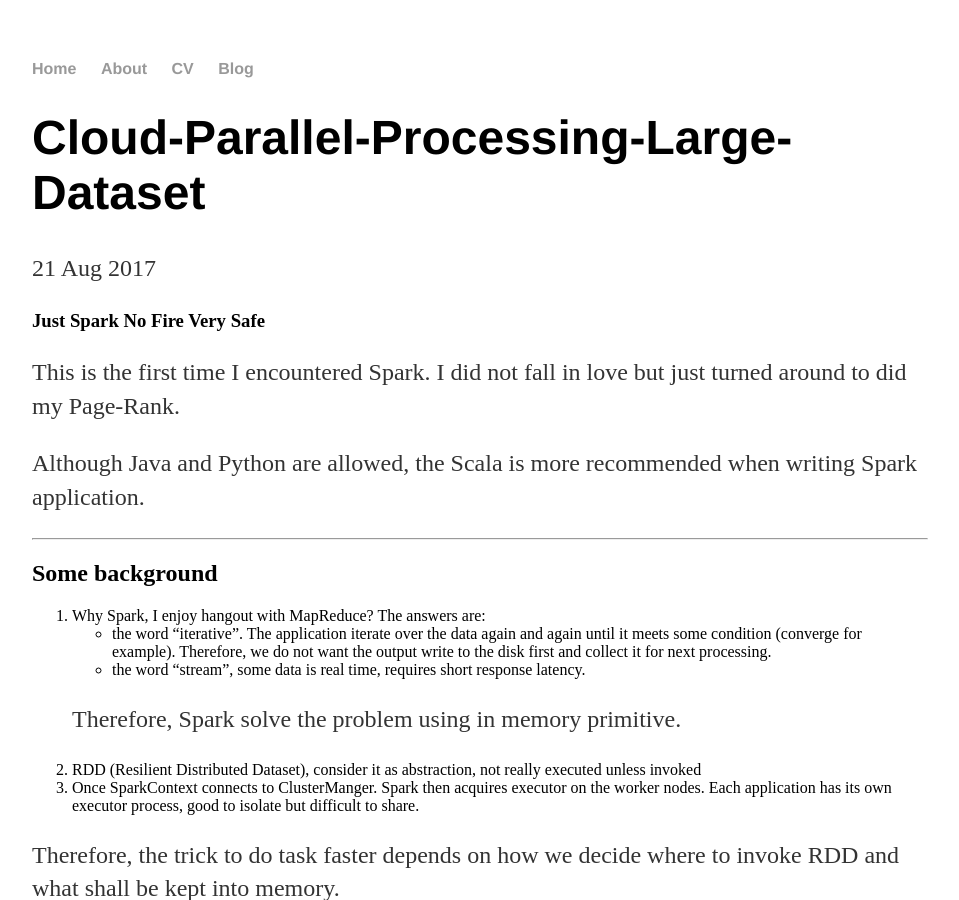
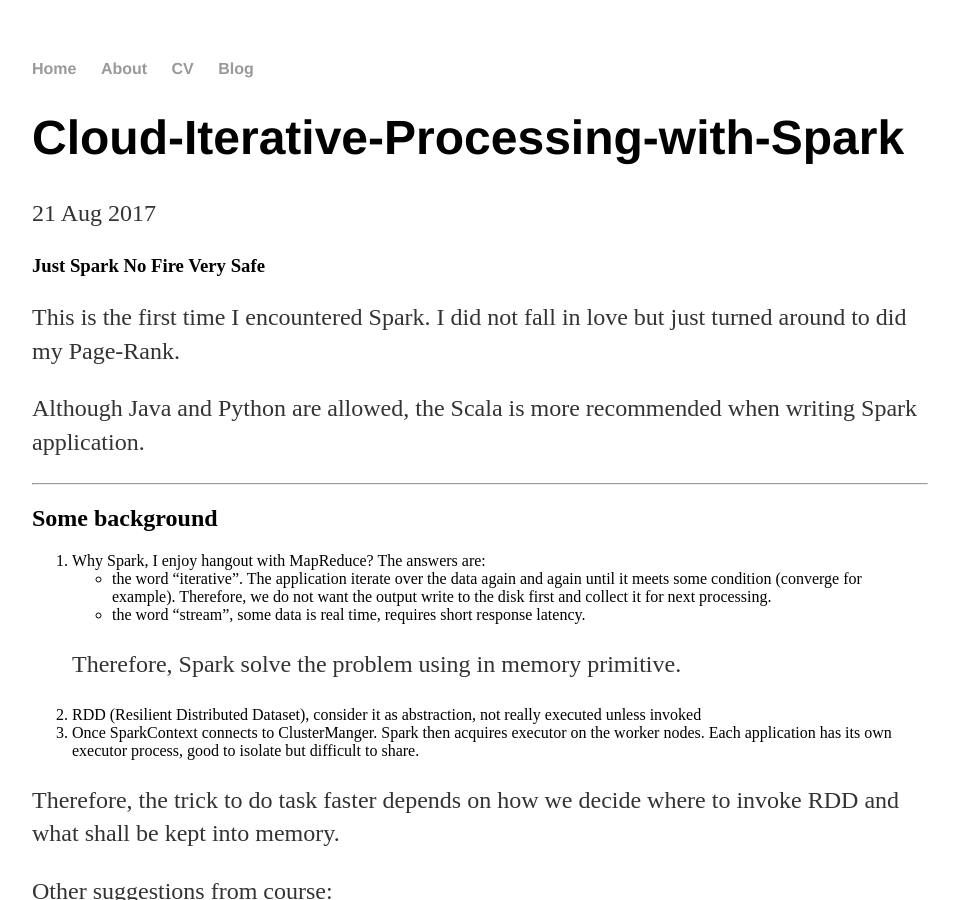
Before and after one commit to GoGoGoDoge/gogogodoge.github.io, a Jekyll site: the page built from _posts/2017-08-21-Cloud-Iterative-Processing-with-Spark.md, in a window 1280 px wide and 900 px high. Shown: the whole window, without its empty margins (160-1119 px from the left). Built offline with Jekyll 4.4.1, drawn with Linux system fonts in a browser that asks for light colours.

Commit message:
Update the name

```diff
--- a/_posts/2017-08-21-Cloud-Iterative-Processing-with-Spark.md
+++ b/_posts/2017-08-21-Cloud-Iterative-Processing-with-Spark.md
@@ -1,6 +1,6 @@
 ---
 layout: post
-title: "Cloud-Parallel-Processing-Large-Dataset"
+title: "Cloud-Iterative-Processing-with-Spark"
 date: 2017-08-21
 ---
 
```
